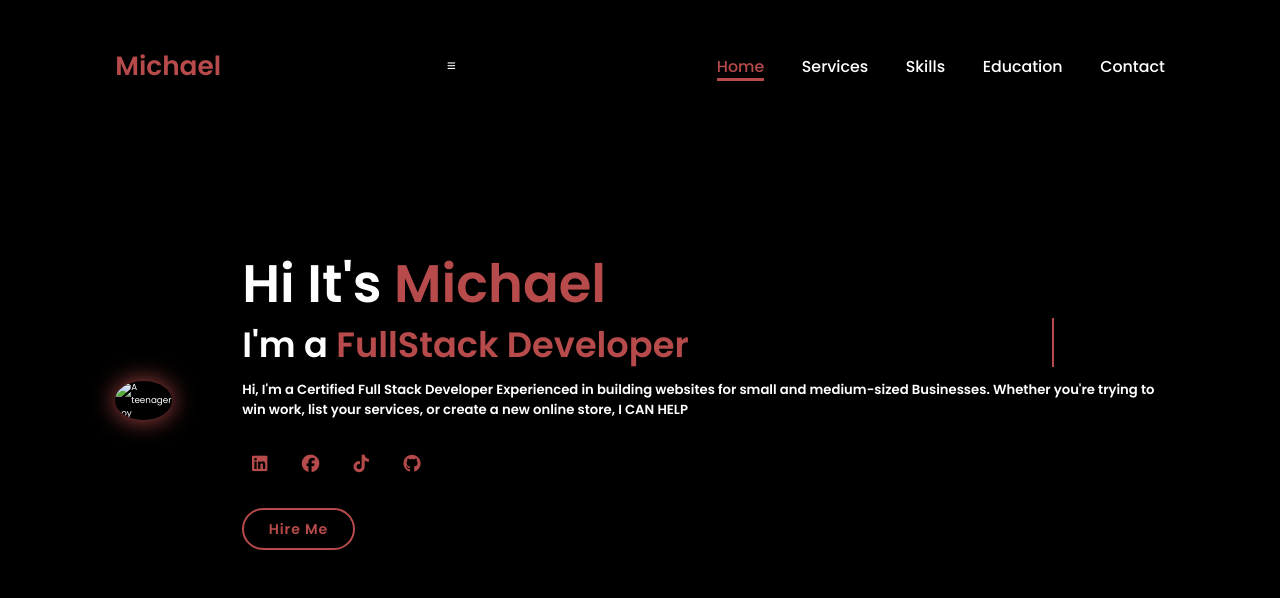
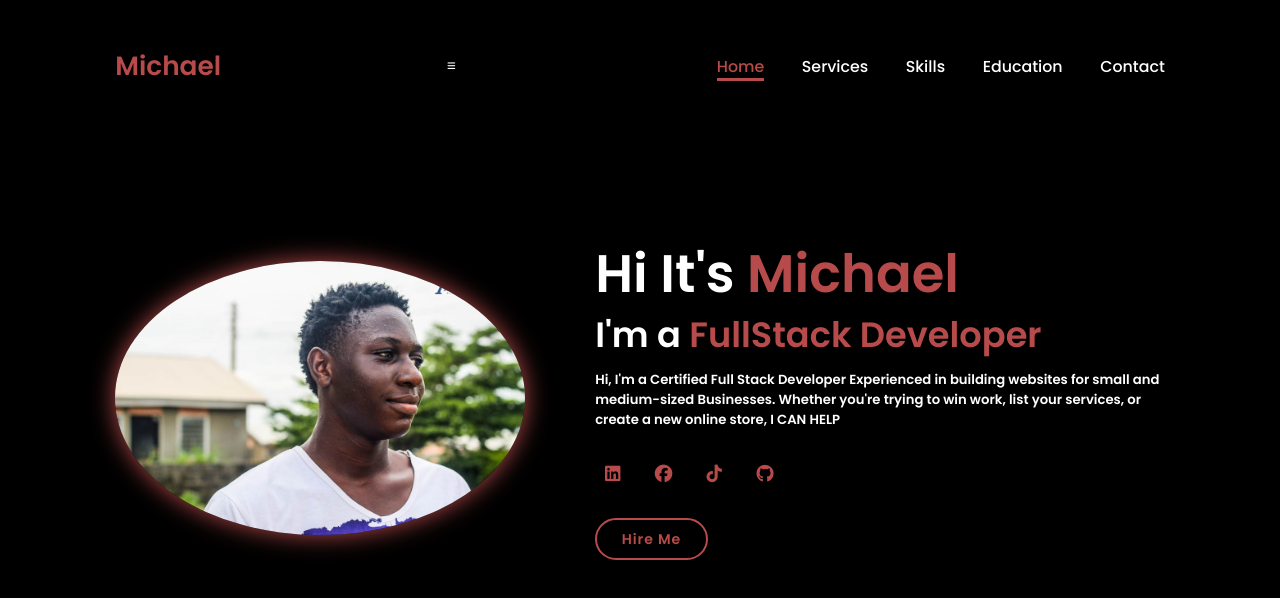
Before and after one commit to MichaelMV9/Portfolio-Resume-, a plain HTML site: page index.html in a window 1280 px wide. Drawn offline with Linux system fonts and the light colour scheme; the site is published under a folder, as on GitHub Pages, so addresses that start at the root find nothing.

Commit message:
update index.html

```diff
--- a/index.html
+++ b/index.html
@@ -25,7 +25,7 @@
         </header>
         <section class="Home">
             <div class="home-img">
-                <img src="/image/Rhema.jpg" alt="A teenager boy">
+                <img src="./image/Rhema.jpg" alt="A teenager boy">
 
                            </div>
             <div class="Home-content">
```
